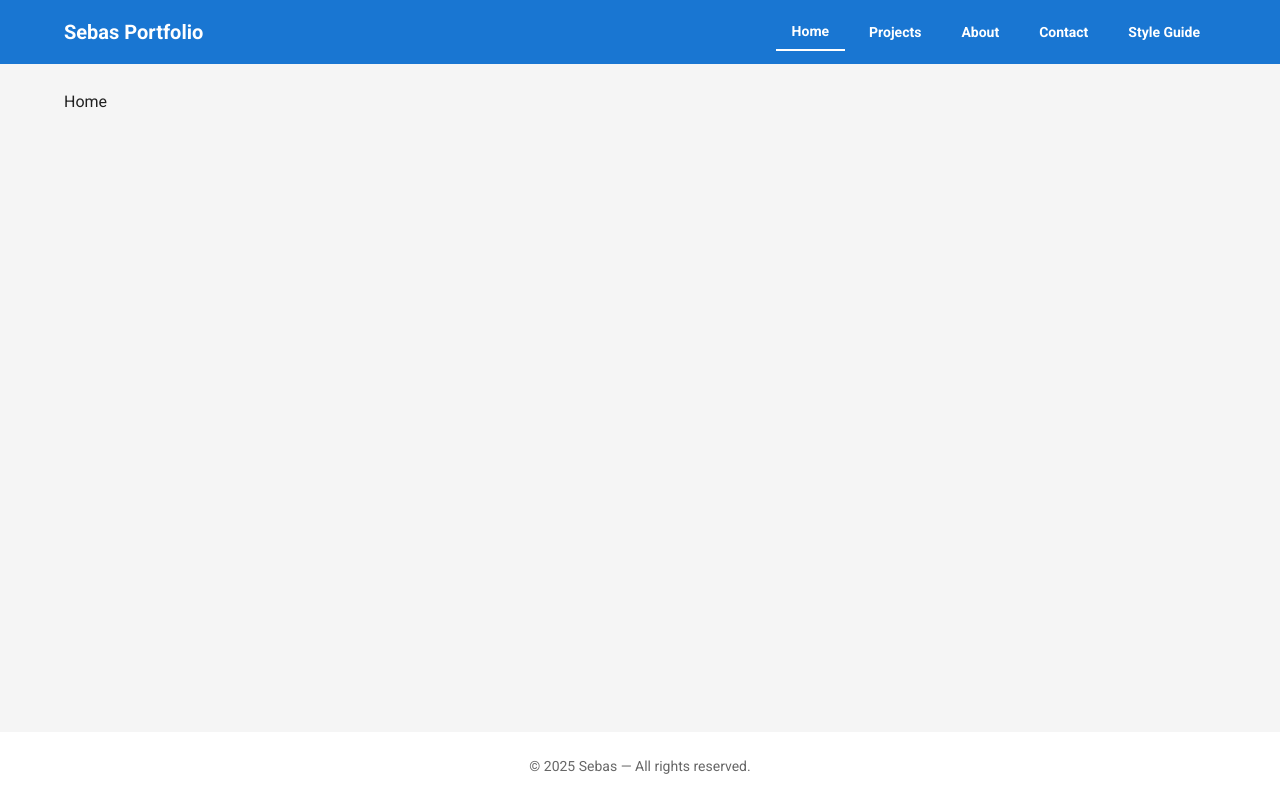
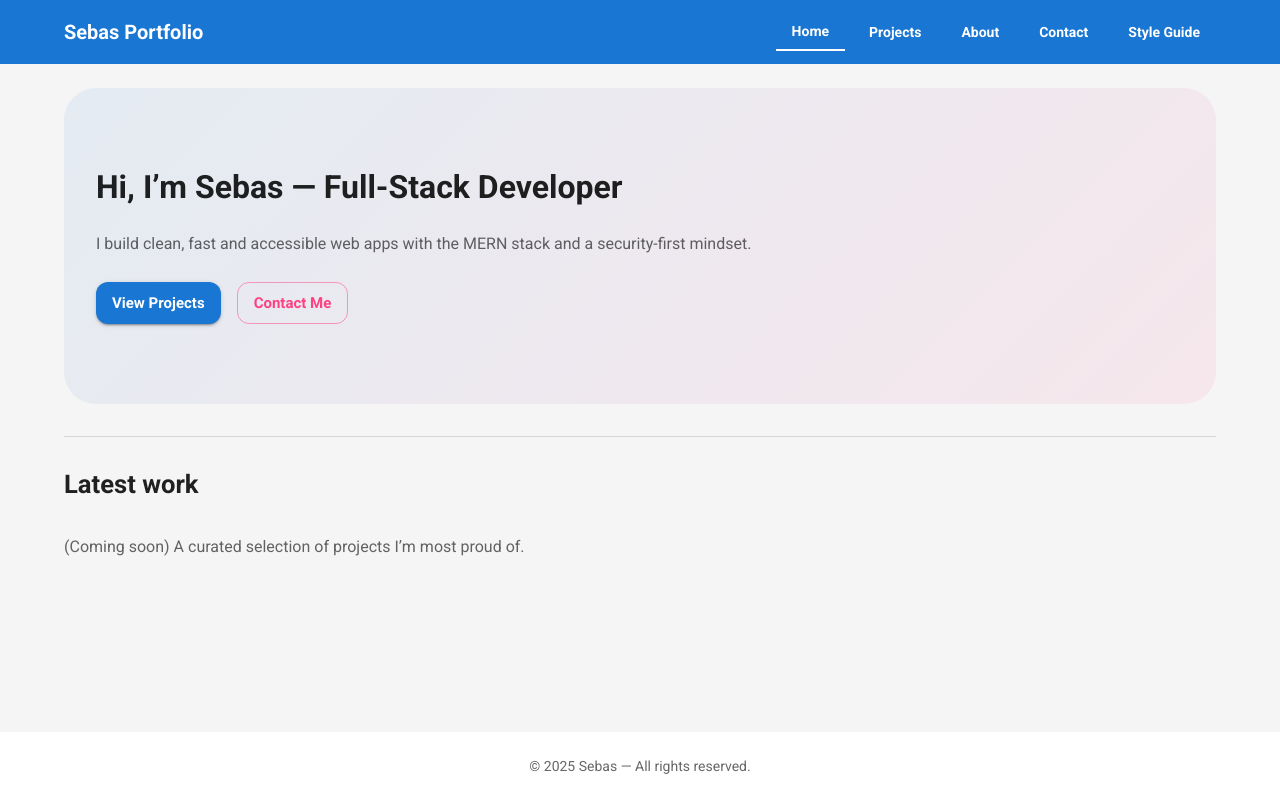
Before and after one commit to Sebasbh/Portfolio, a React (Create React App) app in the folder frontend/: page / in a window 1280 px wide. Built offline with nearby package versions, Linux system fonts and the light colour scheme.

Commit message:
feat(home): add Hero section using theme tokens and landing copy

```diff
--- /dev/null
+++ b/frontend/src/components/Hero.jsx
@@ -0,0 +1,59 @@
+import React from 'react';
+import { Box, Stack, Typography, Button } from '@mui/material';
+import { Link as RouterLink } from 'react-router-dom';
+import { useTheme, alpha } from '@mui/material/styles';
+
+const Hero = () => {
+  const theme = useTheme();
+
+  return (
+    <Box
+      component="section"
+      sx={{
+        py: { xs: 6, md: 10 },                         // usa escala de spacing del tema
+        px: { xs: 2, md: 4 },
+        borderRadius: theme.shape.borderRadius * 2,     // consistente con tu shape
+        bgcolor: theme.palette.background.default,      // fondo desde el tema
+        background: `linear-gradient(
+          135deg,
+          ${alpha(theme.palette.primary.main, 0.08)} 0%,
+          ${alpha(theme.palette.secondary.main, 0.08)} 100%
+        )`,
+      }}
+      aria-labelledby="hero-title"
+    >
+      <Stack spacing={3} alignItems="flex-start">
+        <Typography id="hero-title" variant="h2">
+          Hi, I’m Sebas — Full-Stack Developer
+        </Typography>
+
+        <Typography variant="body1" color="text.secondary" sx={{ maxWidth: 72 * 10 /* 720px via spacing */ }}>
+          I build clean, fast and accessible web apps with the MERN stack and a security-first mindset.
+        </Typography>
+
+        <Stack direction="row" spacing={2}>
+          <Button
+            component={RouterLink}
+            to="/projects"
+            variant="contained"
+            size="large"
+            color="primary"                // usa palette.primary
+          >
+            View Projects
+          </Button>
+          <Button
+            component={RouterLink}
+            to="/contact"
+            variant="outlined"
+            size="large"
+            color="secondary"              // usa palette.secondary
+          >
+            Contact Me
+          </Button>
+        </Stack>
+      </Stack>
+    </Box>
+  );
+};
+
+export default Hero;
--- a/frontend/src/pages/Home.jsx
+++ b/frontend/src/pages/Home.jsx
@@ -1,9 +1,19 @@
-import React from 'react'
+import React from 'react';
+import { Stack, Divider, Typography } from '@mui/material';
+import Hero from '../components/Hero';
 
-function Home() {
+const Home = () => {
   return (
-    <div>Home</div>
-  )
-}
+    <Stack spacing={4}>
+      <Hero />
+      <Divider />
+      <Typography variant="h3">Latest work</Typography>
+      <Typography color="text.secondary">
+        (Coming soon) A curated selection of projects I’m most proud of.
+      </Typography>
+    </Stack>
+  );
+};
 
-export default Home
+export default Home;
+// This file serves as the main landing page for the portfolio, featuring a hero section and a placeholder for latest work.
```
